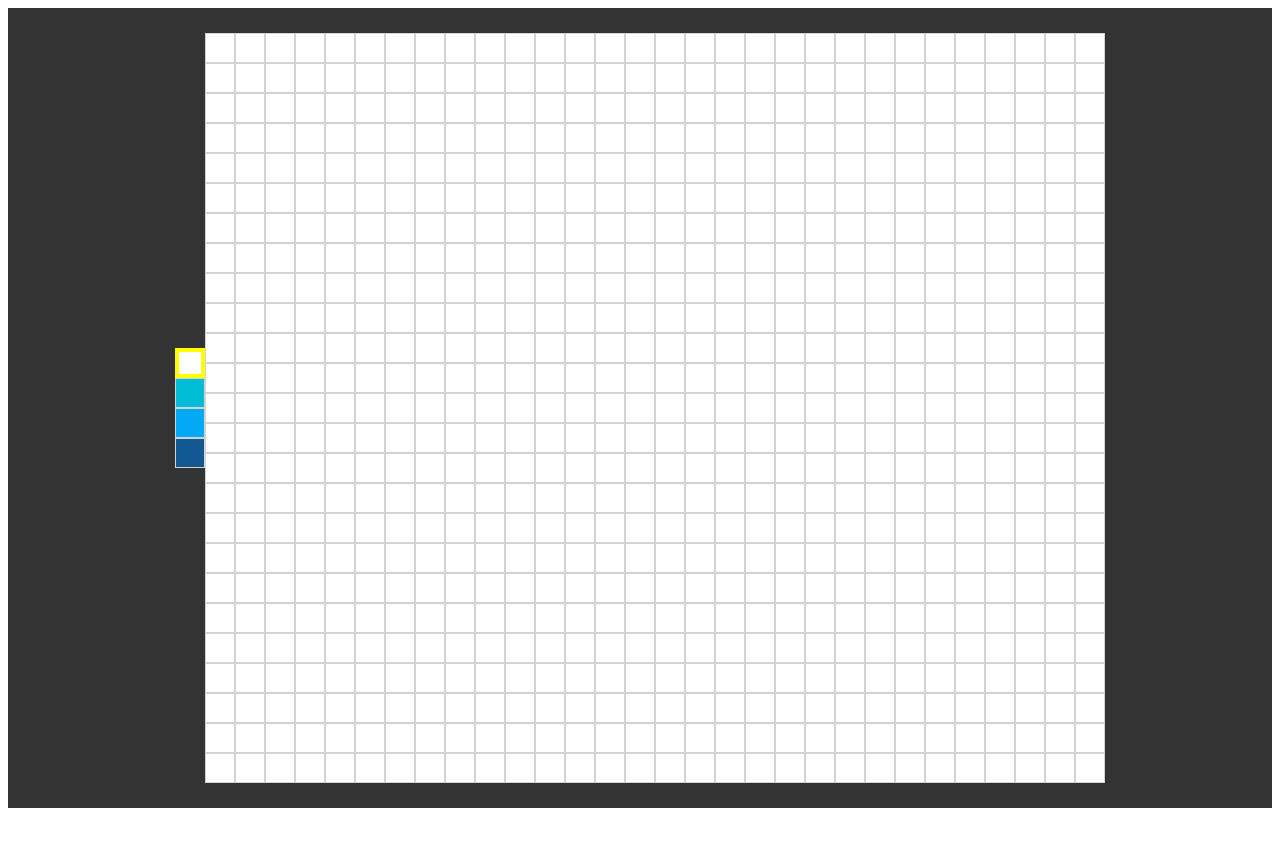
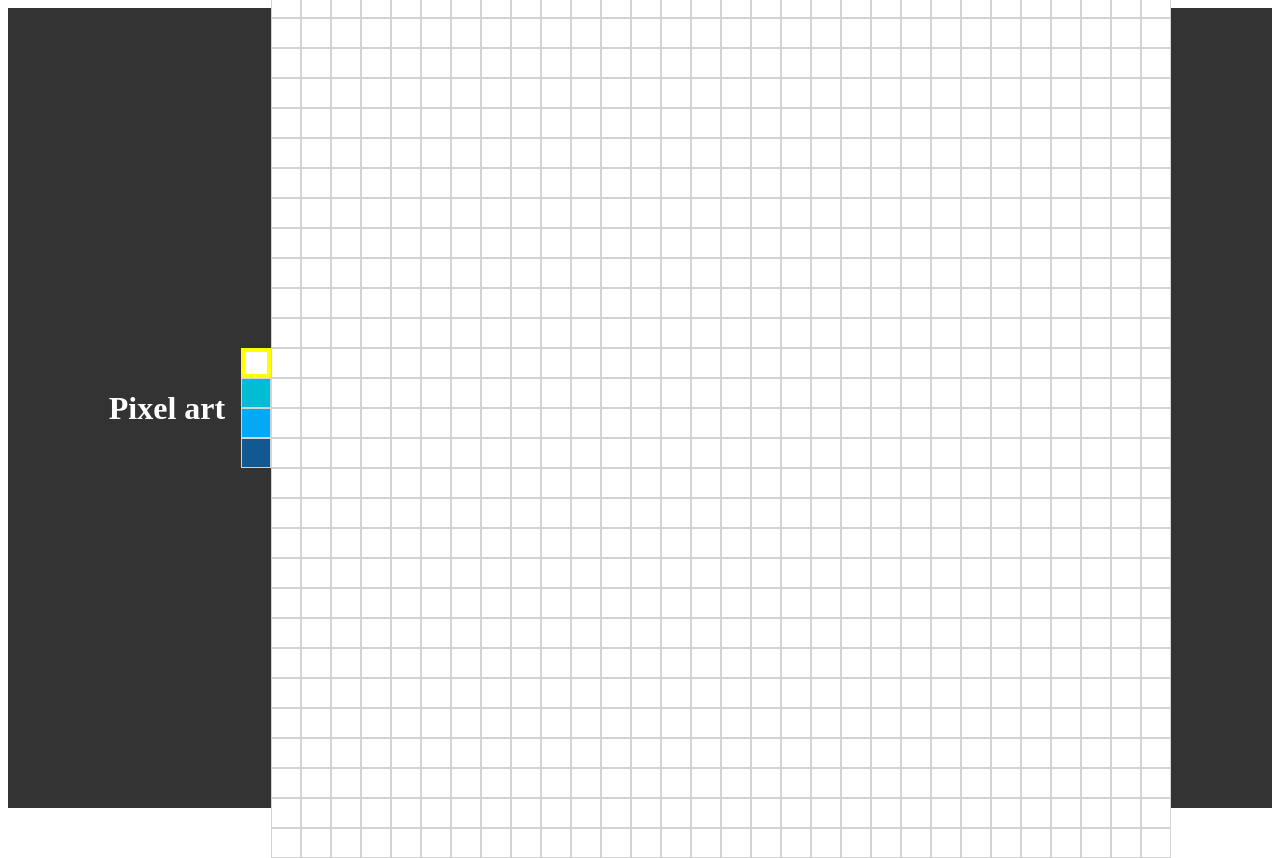
Before and after one commit to mostmojo/pixel-art, a Vue app: page / in a window 1280 px wide. Before the commit the page ends 816 px from the top, so only its background shows below. Built offline with nearby package versions, Linux system fonts and the light colour scheme.

Commit message:
Add title

```diff
--- a/src/App.vue
+++ b/src/App.vue
@@ -1,5 +1,6 @@
 <template>
   <div id="app">
+    <h1 style="color: #fff; padding-right: 1rem;">Pixel art</h1>
     <ColorPicker :color="color" />
     <Canvas :pixels="pixels" />
   </div>
@@ -16,7 +17,7 @@ export default {
   data: function() {
     return {
       color: defaultColor,
-      pixels: Array(30 * 25)
+      pixels: Array(30 * 30)
         .fill()
         .map(() => defaultColor)
     };
--- a/src/components/Canvas.vue
+++ b/src/components/Canvas.vue
@@ -22,6 +22,6 @@ export default {
 .canvas {
   display: flex;
   flex-wrap: wrap;
-  max-width: 56.25rem;
+  max-width: 900px;
 }
 </style>
```
